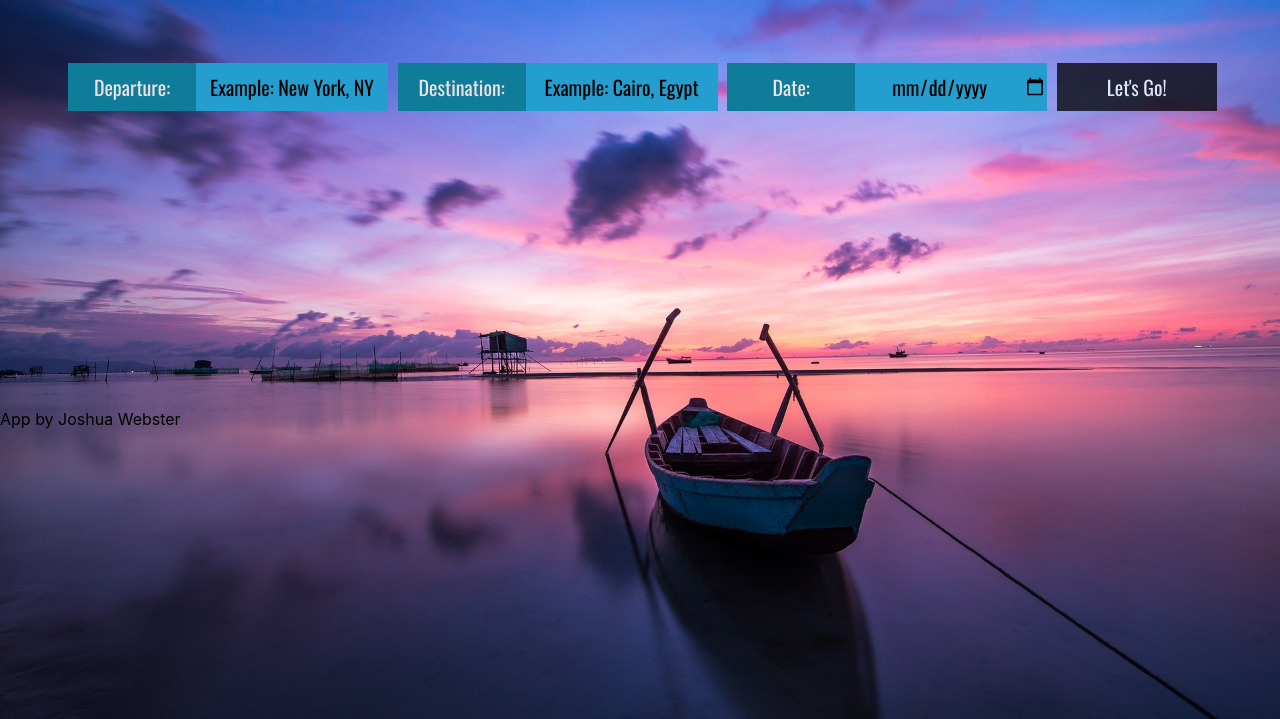
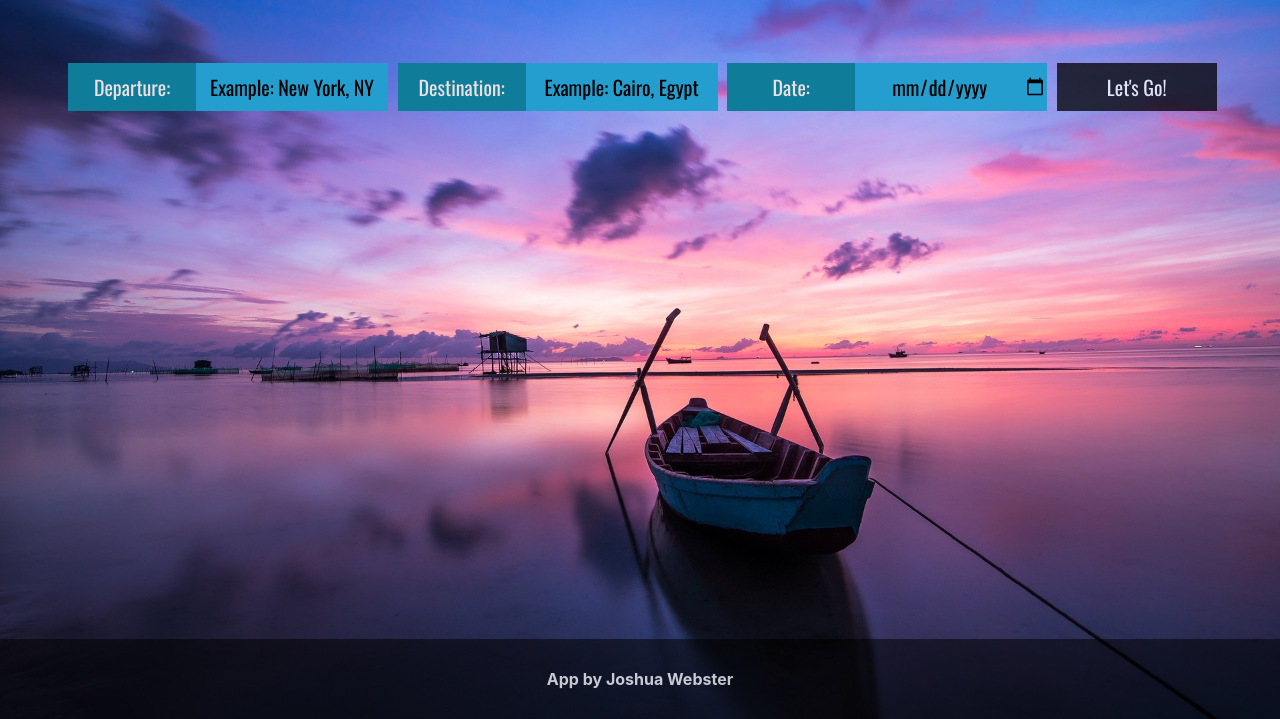
Before and after one commit to jwebster62/weather-app, a website built with webpack: page SRC/Client/views/index.html in a window 1280 px wide. Shown: the part 81-800 px from the top of the page. Built offline with nearby package versions, Linux system fonts and the light colour scheme; a web font is replaced by a local one.

Commit message:
Syyled the footer to match the header

```diff
--- /dev/null
+++ b/SRC/Client/styles/footer.scss
@@ -0,0 +1,15 @@
+footer {
+    background-color: rgba(0, 0, 0, 0.685);
+    color: white;
+    position: fixed;
+    padding: 1rem 1rem 1rem 1rem;
+    font-weight: bold;
+    display: grid;
+    bottom: 0;
+    height: 5rem;
+    width: 100%;
+    grid-template-columns: auto;
+    justify-content: center;
+    align-content: center;
+    opacity: .75;
+}
--- a/SRC/Client/styles/imports.scss
+++ b/SRC/Client/styles/imports.scss
@@ -3,3 +3,4 @@
 @import './src/client/styles/header.scss';
 @import './src/client/styles/results.scss';
 @import './src/client/styles/normalize.scss';
+@import './src/client/styles/footer.scss';
```
